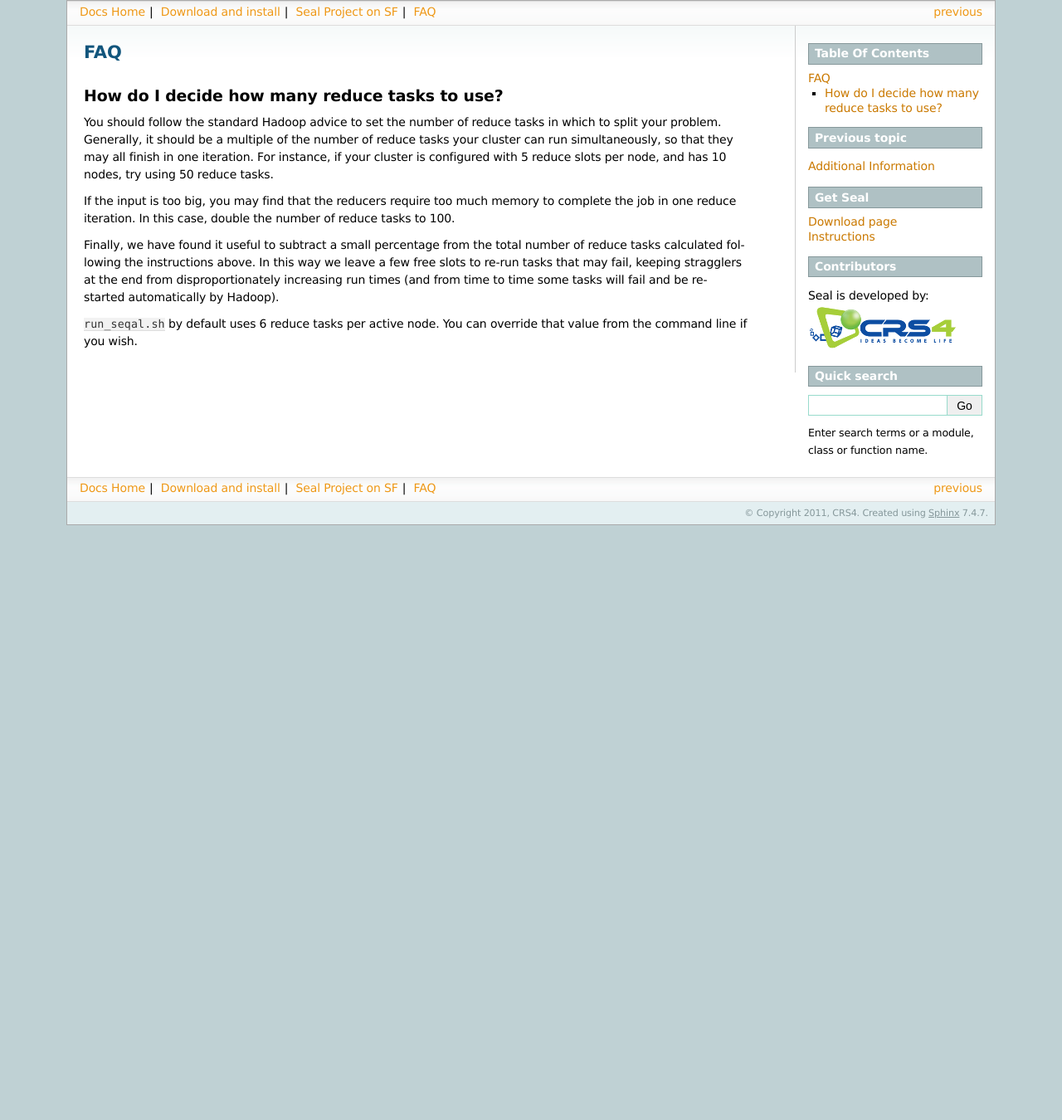
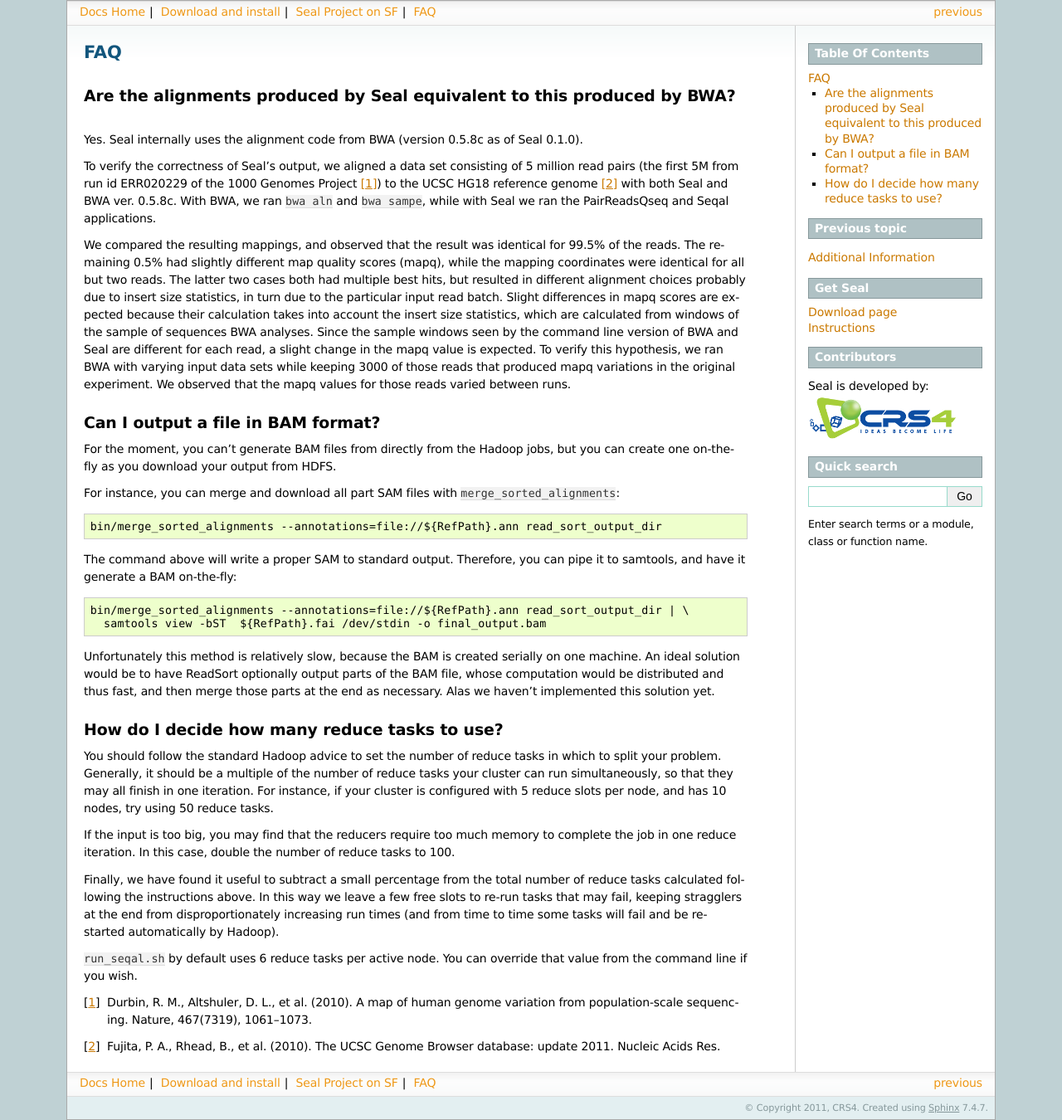
Before and after one commit to crs4/seal, a Sphinx documentation site: the page built from docs/faq.rst, in a window 1280 px wide. Shown: the whole page at 83% size. Built offline with Sphinx 7.4.7, drawn with Linux system fonts in a browser that asks for light colours; before the commit the page ends 900 px from its top, so only the background shows below that.

Commit message:
* added faqs regarding:   * comparing output of BWA and Seal   * converting Seal output to BAM format

```diff
--- a/docs/faq.rst
+++ b/docs/faq.rst
@@ -2,6 +2,61 @@
 
 FAQ
 =====
+
+Are the alignments produced by Seal equivalent to this produced by BWA?
+----------------------------------------------------------------------------
+
+Yes.  Seal internally uses the alignment code from BWA (version 0.5.8c as of
+Seal 0.1.0).
+
+
+To verify the correctness of Seal's output, we aligned a data set consisting of
+5 million read pairs (the first 5M from run id ERR020229 of the 1000 Genomes
+Project [#durbin]_) to the UCSC HG18 reference genome [#fujita]_ with both Seal
+and BWA ver. 0.5.8c.  With BWA, we ran ``bwa aln`` and ``bwa sampe``, while
+with Seal we ran the PairReadsQseq and Seqal applications.
+
+We compared the resulting mappings, and observed that the result was identical
+for 99.5% of the reads.  The remaining 0.5% had
+slightly different map quality scores (mapq), while the mapping coordinates
+were identical for all but two reads. The latter two cases both had multiple
+best hits, but resulted in different alignment choices probably due to insert
+size statistics, in turn due to the particular input read batch. Slight differences
+in mapq scores are expected because their calculation takes into account the
+insert size statistics, which are calculated from windows of the sample of
+sequences BWA analyses. Since the sample windows seen by the command
+line version of BWA and Seal are different for each read, a slight change
+in the mapq value is expected. To verify this hypothesis, we ran BWA with
+varying input data sets while keeping 3000 of those reads that produced
+mapq variations in the original experiment. We observed that the mapq
+values for those reads varied between runs.
+
+
+
+Can I output a file in BAM format?
+-------------------------------------
+
+For the moment, you can't generate BAM files from directly from the Hadoop jobs,
+but you can create one on-the-fly as you download your output from HDFS.
+
+For instance, you can merge and download all part SAM files with
+``merge_sorted_alignments``::
+
+  bin/merge_sorted_alignments --annotations=file://${RefPath}.ann read_sort_output_dir
+
+The command above will write a proper SAM to standard output.  Therefore, you
+can pipe it to samtools, and have it generate a BAM on-the-fly::
+
+  bin/merge_sorted_alignments --annotations=file://${RefPath}.ann read_sort_output_dir | \
+    samtools view -bST  ${RefPath}.fai /dev/stdin -o final_output.bam
+
+Unfortunately this method is relatively slow, because the BAM is created serially on
+one machine.  An ideal solution would be to have ReadSort optionally output
+parts of the BAM file, whose computation would be distributed and thus fast, and
+then merge those parts at the end as necessary.  Alas we haven't implemented
+this solution yet.
+
+
 
 How do I decide how many reduce tasks to use?
 -----------------------------------------------
@@ -24,3 +79,7 @@ tasks will fail and be re-started automatically by Hadoop).
 
 ``run_seqal.sh`` by default uses 6 reduce tasks per active node.  You can override
 that value from the command line if you wish.
+
+
+.. [#durbin] Durbin, R. M., Altshuler, D. L., et al. (2010). A map of human genome variation from population-scale sequencing. Nature, 467(7319), 1061–1073.
+.. [#fujita] Fujita, P. A., Rhead, B., et al. (2010). The UCSC Genome Browser database: update 2011. Nucleic Acids Res.
```
